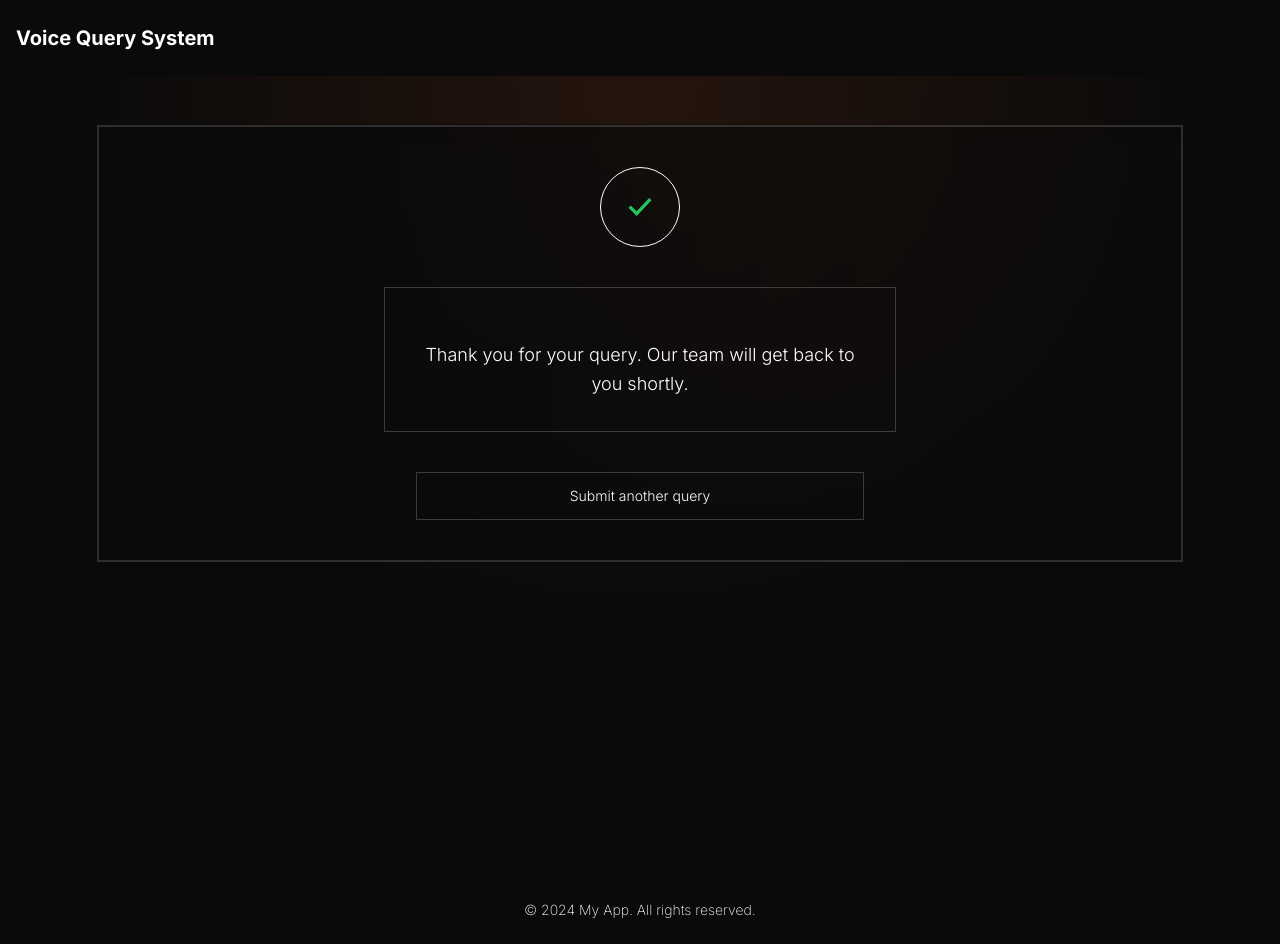
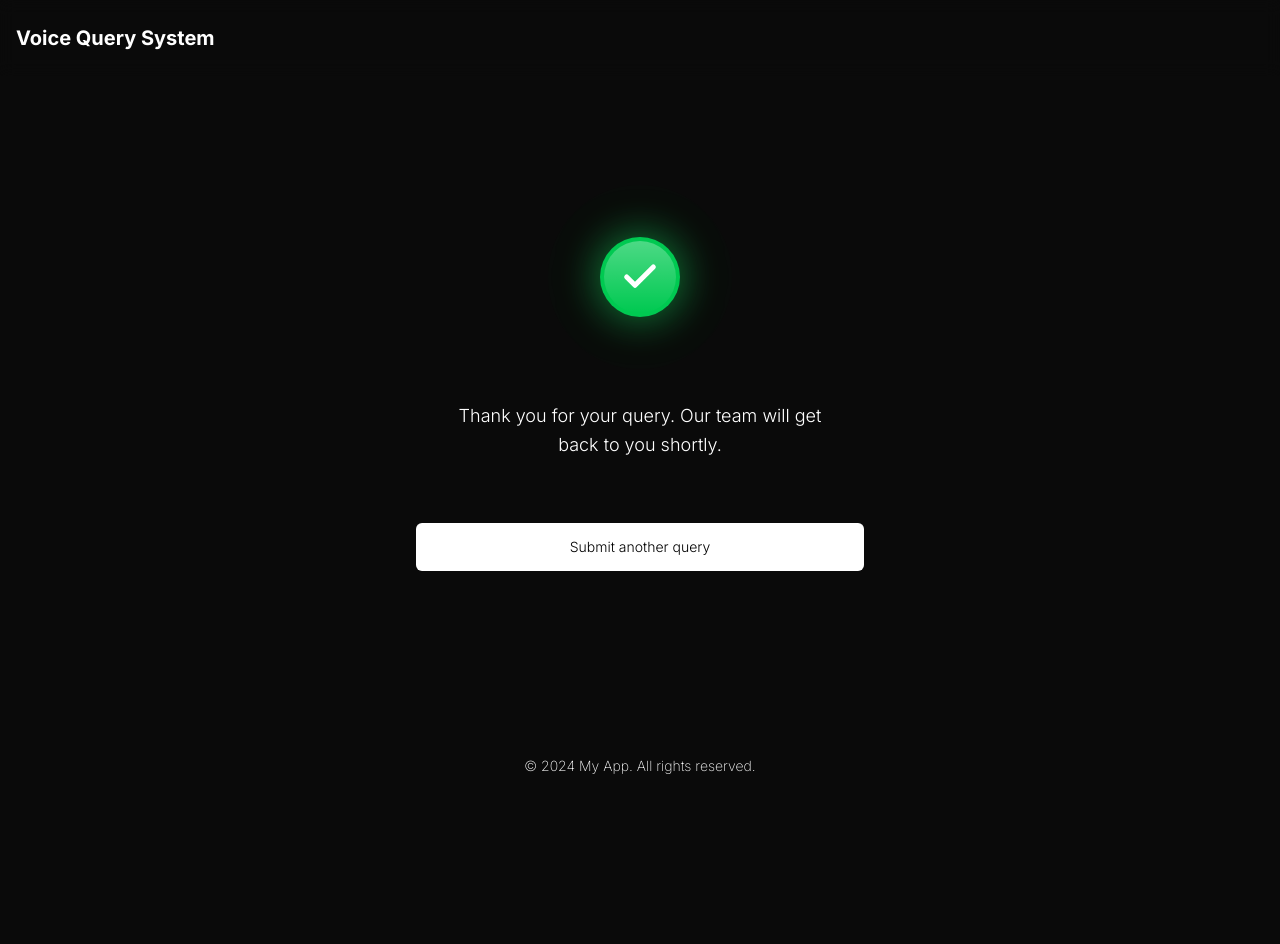
Before and after one commit to mohdanas86/voiceQuerySystem, a Next.js app in the folder frontend/: page /confirmation in a window 1280 px wide. After the commit the page ends 800 px from the top, so only its background shows below. Built offline with nearby package versions, Linux system fonts and the light colour scheme.

Commit message:
refactor: enhance ConfirmationPage layout and improve SuccessCheckmark animation

```diff
--- a/frontend/app/confirmation/page.tsx
+++ b/frontend/app/confirmation/page.tsx
@@ -1,25 +1,30 @@
 import Link from "next/link";
 
-import { AppShell } from "@/components/layout/AppShell";
 import { SuccessCheckmark } from "@/components/feedback/SuccessCheckmark";
 import { SuccessPanel } from "@/components/feedback/SuccessPanel";
 import { Button } from "@/components/ui/button";
 
 export default function ConfirmationPage() {
     return (
-        <AppShell>
-            <div className="flex min-w-0 flex-col items-center gap-8 text-center md:gap-10">
+        <div className="flex min-h-[82vh] items-center justify-center px-4">
+            <div className="flex w-full max-w-md flex-col items-center justify-center gap-8 text-center">
+
                 <SuccessCheckmark />
+
                 <SuccessPanel
                     align="center"
                     message="Thank you for your query. Our team will get back to you shortly."
                 />
-                <Link href="/record" className="w-full max-w-md touch-manipulation">
-                    <Button size="lg" className="w-full">
+
+                <Link
+                    href="/record"
+                    className="w-full touch-manipulation"
+                >
+                    <Button size="lg" className="w-full bg-white text-black hover:bg-gray-100 rounded-md">
                         Submit another query
                     </Button>
                 </Link>
             </div>
-        </AppShell>
+        </div>
     );
 }
--- a/frontend/components/feedback/SuccessCheckmark.tsx
+++ b/frontend/components/feedback/SuccessCheckmark.tsx
@@ -1,30 +1,70 @@
+"use client";
+
+import { Check } from "lucide-react";
+
 export function SuccessCheckmark() {
     return (
         <div
-            className="success-check relative flex h-[4.5rem] w-[4.5rem] shrink-0 items-center justify-center sm:h-20 sm:w-20"
+            className="relative flex items-center justify-center"
             role="img"
-            aria-label="Submission successful"
+            aria-label="Payment successful"
         >
-            <span className="success-check-ring pointer-events-none absolute inset-0 rounded-full border border-success/30" />
-            <span className="success-check-circle flex h-full w-full items-center justify-center rounded-full border border-success/40 bg-success/10">
-                <svg
-                    className="h-9 w-9 sm:h-10 sm:w-10"
-                    viewBox="0 0 24 24"
-                    fill="none"
-                    xmlns="http://www.w3.org/2000/svg"
-                    aria-hidden
-                >
-                    <path
-                        className="success-check-path"
-                        d="M6.5 12.5L10 16l7.5-8"
-                        stroke="rgb(var(--color-success))"
-                        strokeWidth="2"
-                        strokeLinecap="square"
-                        strokeLinejoin="miter"
-                        pathLength="1"
-                    />
-                </svg>
-            </span>
+            {/* Expanding pulse ring */}
+            <span className="absolute h-24 w-24 rounded-full bg-green-500/20 animate-ping" />
+
+            {/* Soft glow */}
+            <span className="absolute h-20 w-20 rounded-full bg-green-500/30 blur-xl" />
+
+            {/* Main success circle */}
+            <div className="relative flex h-20 w-20 items-center justify-center rounded-full bg-green-500 shadow-[0_0_40px_rgba(34,197,94,0.45)] animate-success-pop">
+
+                {/* Inner shine */}
+                <div className="absolute inset-1 rounded-full bg-gradient-to-b from-white/30 to-transparent" />
+
+                {/* Check icon */}
+                <Check className="relative h-10 w-10 text-white stroke-[3] animate-check-draw" />
+            </div>
+
+            <style jsx>{`
+                @keyframes successPop {
+                    0% {
+                        transform: scale(0.4);
+                        opacity: 0;
+                    }
+                    50% {
+                        transform: scale(1.12);
+                    }
+                    70% {
+                        transform: scale(0.96);
+                    }
+                    100% {
+                        transform: scale(1);
+                        opacity: 1;
+                    }
+                }
+
+                @keyframes checkDraw {
+                    0% {
+                        transform: scale(0.5);
+                        opacity: 0;
+                    }
+                    60% {
+                        transform: scale(1.2);
+                        opacity: 1;
+                    }
+                    100% {
+                        transform: scale(1);
+                    }
+                }
+
+                .animate-success-pop {
+                    animation: successPop 0.6s cubic-bezier(0.22, 1, 0.36, 1);
+                }
+
+                .animate-check-draw {
+                    animation: checkDraw 0.45s ease-out 0.2s both;
+                }
+            `}</style>
         </div>
     );
 }
--- a/frontend/components/feedback/SuccessPanel.tsx
+++ b/frontend/components/feedback/SuccessPanel.tsx
@@ -8,7 +8,7 @@ export function SuccessPanel({ message, align = "start" }: SuccessPanelProps) {
     const centered = align === "center";
     return (
         <div
-            className={`flex w-full max-w-lg flex-col gap-4 rounded-none border border-white/20 bg-surface p-6 sm:p-8 ${centered ? "mx-auto items-center text-center" : "text-left"}`}
+            className={`flex w-full max-w-lg flex-col gap-4 rounded-none bg-surface p-6 sm:p-8 ${centered ? "mx-auto items-center text-center" : "text-left"}`}
         >
             <div className="h-1 w-16 rounded-full bg-primary" />
             <p className="text-base font-light leading-relaxed text-textPrimary sm:text-lg">{message}</p>
```
